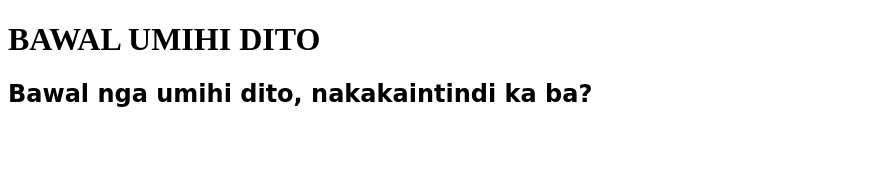
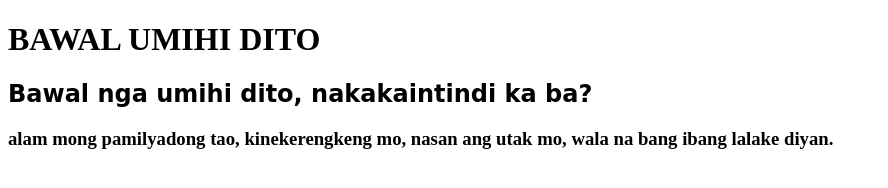
Before and after one commit to LovelieG10/PRIN135-Demo-01, a plain HTML site: page index.html in a window 1280 px wide. Shown: the whole page, without its empty margins (0-888 px from the left). Drawn offline with Linux system fonts and the light colour scheme.

Commit message:
Updated File 1

```diff
--- a/index.html
+++ b/index.html
@@ -4,4 +4,5 @@
 <body>
   <h1>BAWAL UMIHI DITO</h1>
   <h2 style="font-family:cursive">Bawal nga umihi dito, nakakaintindi ka ba?</h2>
+  <h3>alam mong pamilyadong tao, kinekerengkeng mo, nasan ang utak mo, wala na bang ibang lalake diyan.</h3>
 </body>
```
